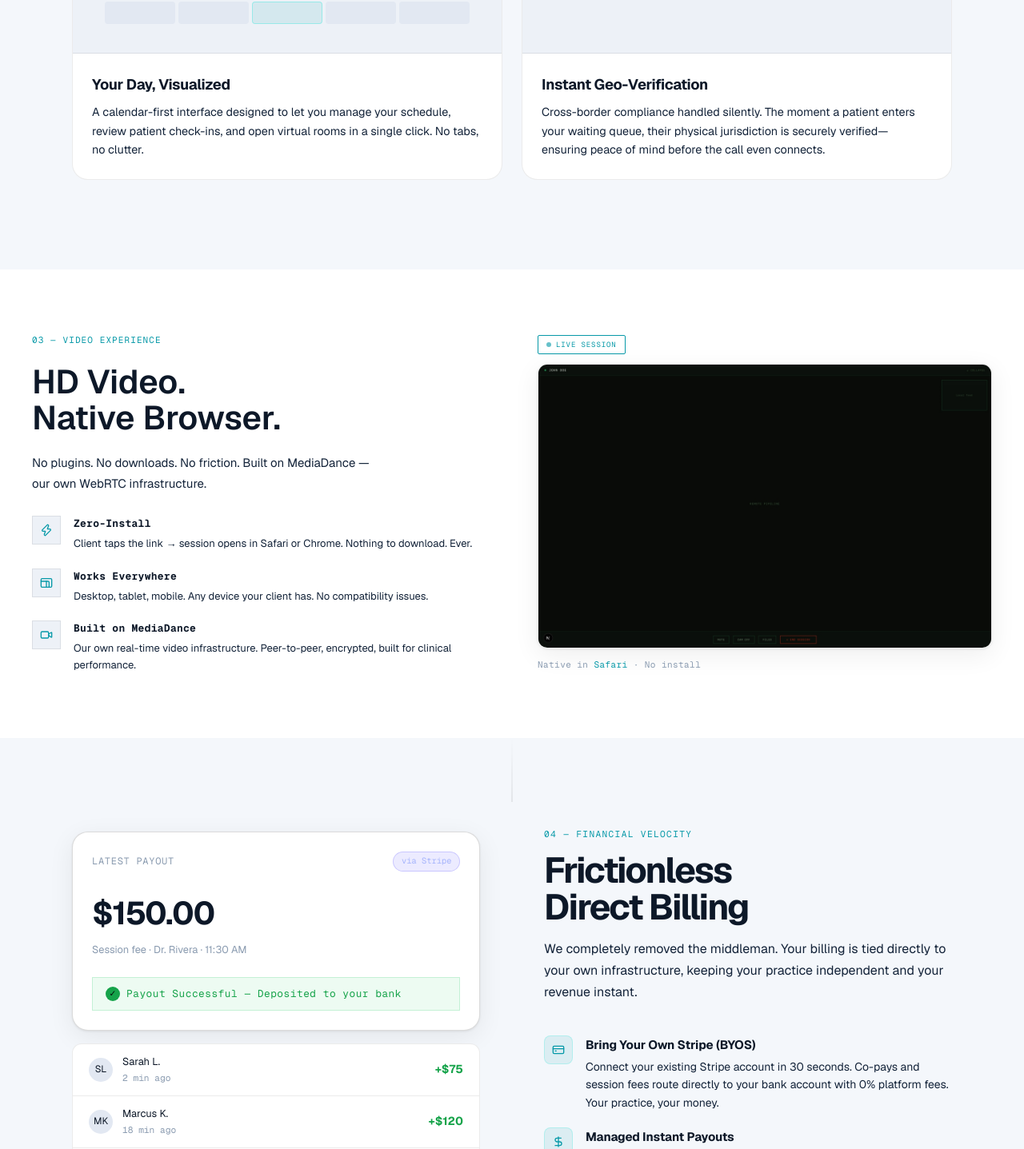
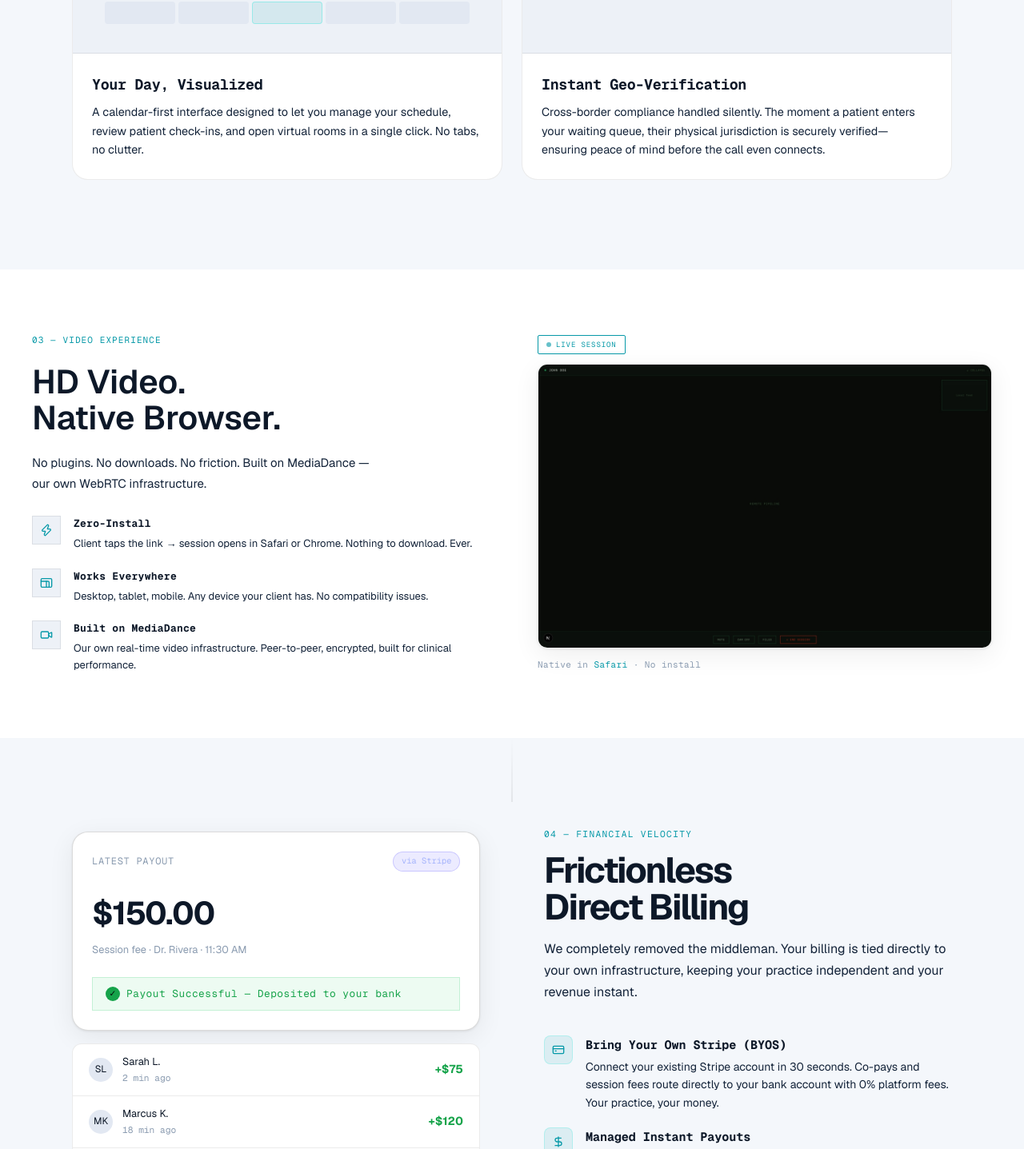
Before and after one commit to InstaDR-Lite/marketing, a Next.js app: page / in a window 1280 px wide. Shown: the part 1733-3170 px from the top of the page at 80% size. Built offline with nearby package versions, Linux system fonts and the light colour scheme.

Commit message:
Set default theme as light. Font changes for h3 and h4

```diff
--- a/components/BillingSection.module.scss
+++ b/components/BillingSection.module.scss
@@ -231,7 +231,7 @@
 
   .featureText {
     h4 {
-      font-family: var(--font-display);
+      font-family: var(--font-mono);
       font-size: 0.95rem;
       font-weight: 700;
       letter-spacing: -0.01em;
--- a/components/ThemeProvider.tsx
+++ b/components/ThemeProvider.tsx
@@ -16,12 +16,12 @@ interface ThemeContextValue {
 }
 
 const ThemeContext = createContext<ThemeContextValue>({
-  theme: 'dark',
+  theme: 'light',
   toggle: () => {},
 });
 
 export function ThemeProvider({ children }: { children: ReactNode }) {
-  const [theme, setTheme] = useState<Theme>('dark');
+  const [theme, setTheme] = useState<Theme>('light');
 
   // On mount: read saved preference or system preference
   useEffect(() => {
--- a/components/WorkflowSection.module.scss
+++ b/components/WorkflowSection.module.scss
@@ -175,7 +175,7 @@
   padding: 1.5rem;
 
   h3 {
-    font-family: var(--font-display);
+    font-family: var(--font-mono);
     font-size: 1.15rem;
     font-weight: 700;
     letter-spacing: -0.02em;
```
